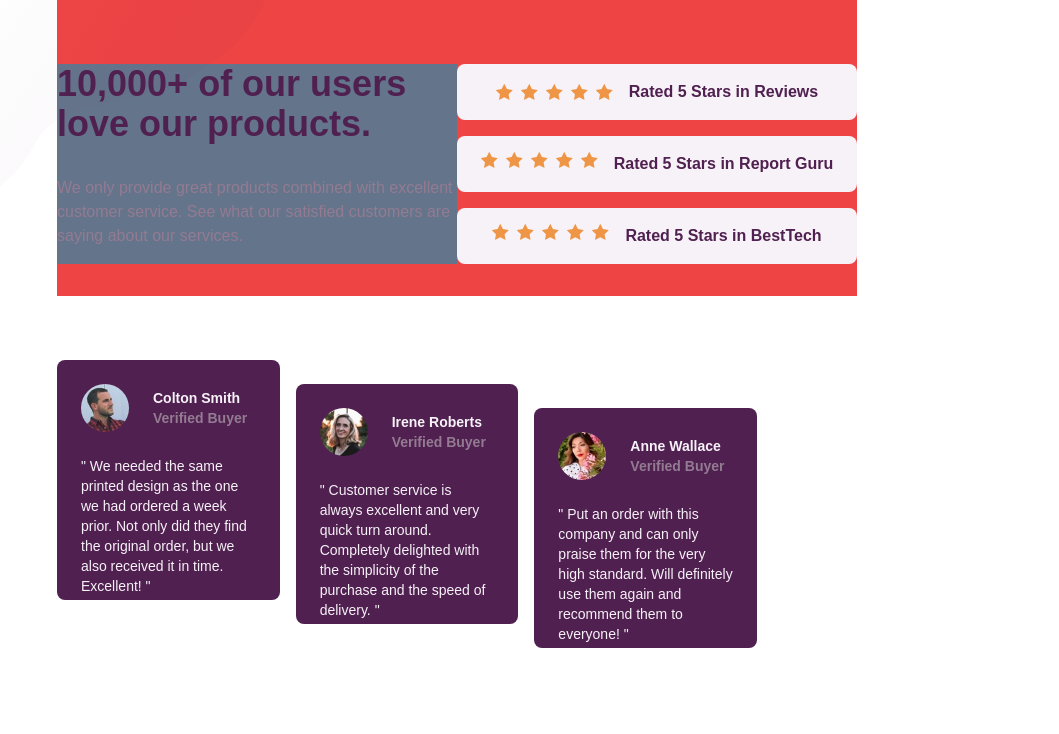
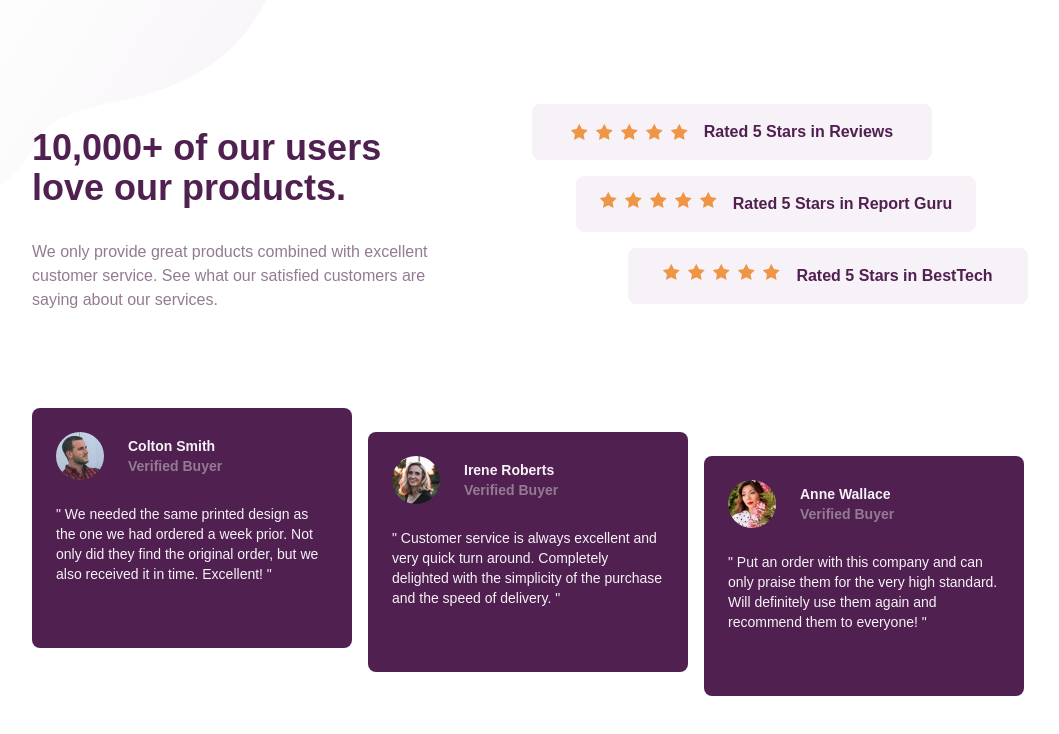
Before and after one commit to Kellinton/social-proof-section-tailwindcss, a website: page src/index.html in a window 1280 px wide. Shown: the whole page, without its empty margins (108-1167 px from the left). Drawn offline with Linux system fonts and the light colour scheme.

Commit message:
Desktop 100%
Foi corrigido os espaçamentos para desktop

```diff
--- a/src/index.html
+++ b/src/index.html
@@ -15,14 +15,14 @@ class="font-spartan" lang="pt-BR">
       class="absolute top-0" src="../assets/img/bg-pattern-top-mobile.svg" alt="">
 
         <main
-        class="grid grid-cols-1 grid-rows-1 md:grid-cols-1 md:grid-rows-1 min-h-screen md:min-h-0 md:w-[700px] lg:w-[950px] mx-auto">
+        class="grid grid-cols-1 grid-rows-1 md:grid-cols-1 md:grid-rows-1 min-h-screen md:min-h-0 md:w-[700px] lg:w-[1000px] mx-auto">
 
           <!-- Cabeçalho -->
         <div
-        class="bg-red-500 md:flex lg:w-[800px]">
+        class="md:flex lg:w-[1000px] lg:justify-between lg:mt-16">
 
           <div
-          class="w-[300px] lg:w-[400px] mx-auto mt-16 mb-8 flex flex-col items-center bg-slate-500">
+          class="w-[300px] lg:w-[400px] mx-auto lg:mx-0 mt-16 mb-8 flex flex-col items-center ">
             <h1
             class="text-4xl text-center md:text-left lg:text-left text-roxo-0 font-extrabold mb-8">
             10,000+ of our users love our products.
@@ -36,7 +36,7 @@ class="font-spartan" lang="pt-BR">
 
           <!-- Rates Info-->
           <div
-          class="mb-8 flex items-center justify-center md:mt-16 lg:w-[400px]">
+          class="mb-8 flex items-center justify-center md:mt-16 lg:m-0 lg:w-[600px]">
             <div
             class="flex flex-col items-center justify-center gap-4">
               <div
@@ -55,7 +55,7 @@ class="font-spartan" lang="pt-BR">
                 </p>
               </div>
               <div
-              class="w-[300px] lg:w-[400px] bg-branco1-0 p-4 lg:gap-4  rounded-lg flex flex-col lg:flex-row lg:justify-center items-center">
+              class="w-[300px] lg:w-[400px] bg-branco1-0 p-4 lg:gap-4  rounded-lg flex flex-col lg:flex-row lg:justify-center items-center lg:translate-x-11">
                 <div
                 class="flex gap-2 mb-2">
                   <img src="../assets/img/icon-star.svg" alt="">
@@ -69,7 +69,7 @@ class="font-spartan" lang="pt-BR">
                 Rated 5 Stars in Report Guru</p>
               </div>
               <div
-              class="w-[300px] lg:w-[400px] bg-branco1-0 p-4 lg:gap-4  rounded-lg flex flex-col lg:flex-row lg:justify-center items-center">
+              class="w-[300px] lg:w-[400px] bg-branco1-0 p-4 lg:gap-4  rounded-lg flex flex-col lg:flex-row lg:justify-center items-center lg:translate-x-24">
                 <div
                 class="flex gap-2 mb-2">
                   <img src="../assets/img/icon-star.svg" alt="">
@@ -90,7 +90,7 @@ class="font-spartan" lang="pt-BR">
 
         <!-- Avaliações-->
           <div
-          class="flex flex-col md:flex-row md:col-span-2 md:row-span-2 items-center gap-4 md:gap-1 lg:gap-4 md:mt-16 md:w-[700px]">
+          class="flex flex-col md:flex-row md:col-span-2 md:row-span-2 items-center gap-4 md:gap-1 lg:gap-4 md:mt-16 md:w-[700px] lg:w-[1000px]">
             <div
             class="bg-roxo-0 w-[300px] md:w-[250px] lg:w-[320px] md:h-60 p-6 rounded-lg">
               <div
```
Also changed, not shown: dist/output.css.
